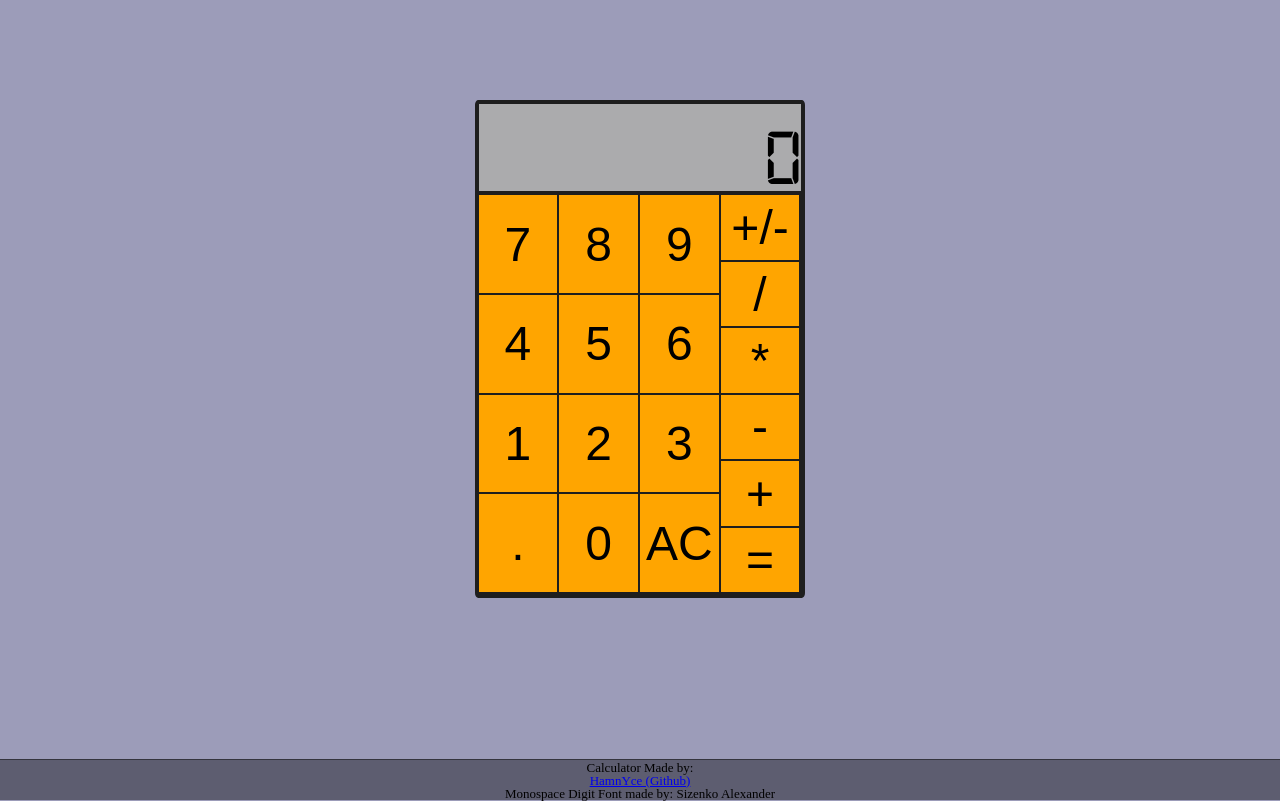
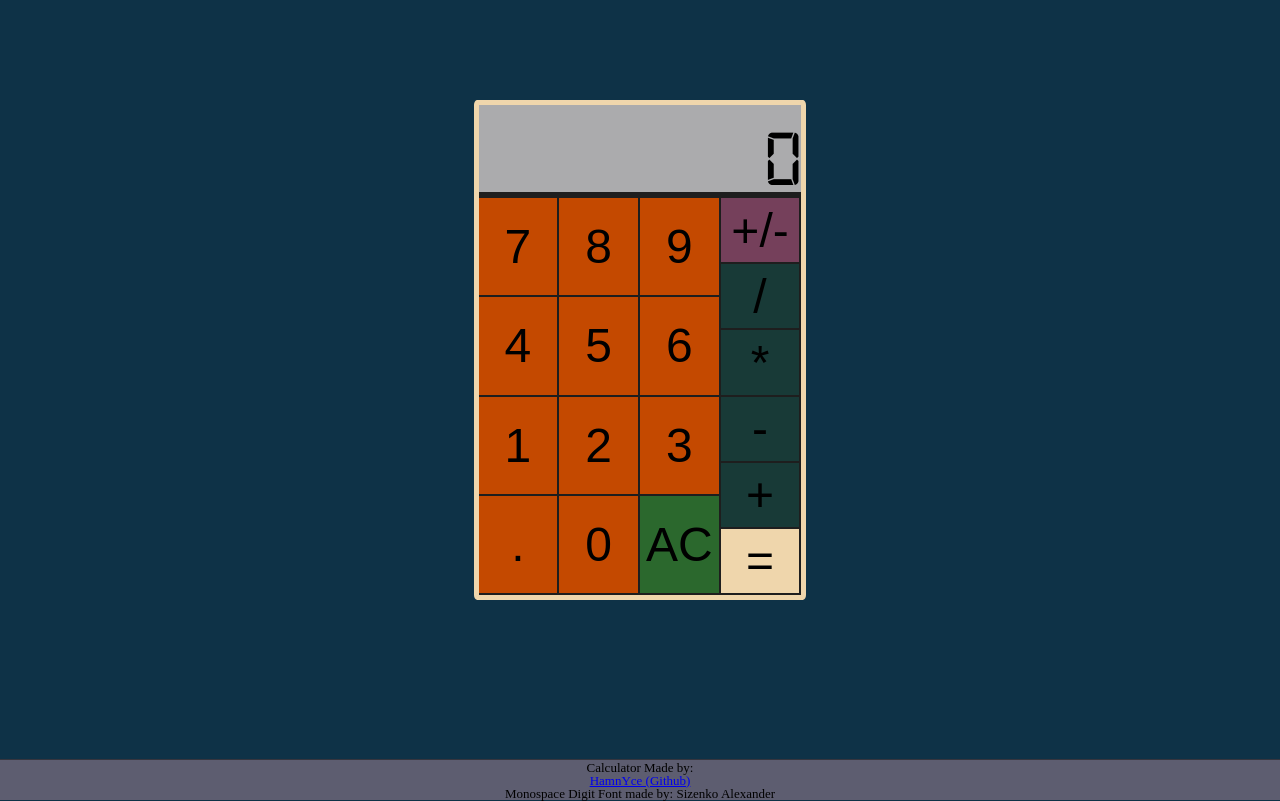
Before and after one commit to HamnYce/Odin-Project-Calculator, a plain HTML site: page index.html in a window 1280 px wide. Drawn offline with Linux system fonts and the light colour scheme.

Commit message:
fix bug with keyboard functionality change color scheme

```diff
--- a/css/main.css
+++ b/css/main.css
@@ -4,7 +4,7 @@
 }
 
 body {
-    background-color: rgb(156, 156, 185);
+    background-color: #0e3247;
 }
 
 #main {
@@ -21,7 +21,7 @@ body {
     flex-direction: column;
     align-items: center;
     height: 490px;
-    border:4px solid rgb(30, 30, 30);
+    border: 5px solid #efd6ac;
     border-radius: 1%;
 }
 
@@ -38,8 +38,8 @@ body {
 }
 
 #calc-body {
-    border-top: 4px solid rgb(30, 30, 30);
-    background-color: rgb(255, 166, 0);
+    border-top: 6px solid rgb(30, 30, 30);
+    background-color: #c44900;
     height: 82%;
     width: 100%;
     display: grid;
@@ -50,27 +50,38 @@ body {
     display: grid;
     grid-template-columns: 1fr 1fr 1fr;
     grid-auto-rows: 1fr;
+    column-gap: -2;
+}
+
+.calc-input,.calc-clear {
+    border: 0;
+    border-right: 2px solid rgb(30, 30, 30);
+    border-bottom: 2px solid rgb(30, 30, 30);
+    background-color: #c44900;
+    font-size: 3rem;
 }
 
 #calc-operators-container {
     display: grid;
 }
-
-
-.calc-input,.calc-clear {
-
-    border: 0;
-    border-right: 2px solid rgb(30, 30, 30);
-    border-bottom: 2px solid rgb(30, 30, 30);
-    background-color: orange;
-    font-size: 3rem;
+.operator-color {
+    background-color: #183a37;
 }
 
-.calc-input:hover {
-    background: cornflowerblue;
+#negativeButton {
+    background-color: #75405b;
 }
-.calc-input:active {
-    background-color: darkorange;
+#equalsButton {
+    background-color: #efd6ac;
+}
+#allClearButton {
+    background-color: #2b682d;
+}
+.calc-input:hover,#negativeButton:hover,#equalsButton:hover,#allClearButton:hover {
+    background: rgb(63, 94, 151);
+}
+.calc-input:active,.operator-color:active,#equalsButton:active,#negativeButton:active {
+    background-color: rgb(223, 203, 179);
     color:black;
 }
 
--- a/index.html
+++ b/index.html
@@ -33,12 +33,12 @@
                     <button id="allClearButton" class="calc-clear calc-input">AC</button>
                 </div>
                 <div id="calc-operators-container">
-                    <button id="negative-button" class="calc-input">+/-</button>
-                    <button class="calc-operator calc-input">/</button>
-                    <button class="calc-operator calc-input">*</button>
-                    <button class="calc-operator calc-input">-</button>
-                    <button class="calc-operator calc-input">+</button>
-                    <button id="equalsButton" class="calc-input">=</button>
+                    <button id="negativeButton" class="operator-color calc-input">+/-</button>
+                    <button class="operator-color calc-operator calc-input">/</button>
+                    <button class="operator-color calc-operator calc-input">*</button>
+                    <button class="operator-color calc-operator calc-input">-</button>
+                    <button class="operator-color calc-operator calc-input">+</button>
+                    <button id="equalsButton" class="operator-color calc-input">=</button>
                 </div>
             </div>
         </div>
--- a/js/calc.js
+++ b/js/calc.js
@@ -6,7 +6,7 @@ let firstNumber,currentOperator,secondNumber,total,clearTextFlag = true,reset;
     const operators = document.querySelectorAll('.calc-operator')
     const allClearButton = document.querySelector('#allClearButton')
     const equalsButton = document.querySelector('#equalsButton')
-    const negativeButton = document.querySelector("#negative-button")
+    const negativeButton = document.querySelector("#negativeButton")
     const decimalButton = document.querySelector("#decimal-button")
     const Browser = window
     buttons.forEach(button => {
@@ -32,8 +32,8 @@ function keyboardToDisplay(e) {
     let charCode = e.keyCode
     let char = e.key
 
-    if (charCode >= 48 && charCode <= 57) {
-        textToDisplay(null,e.key)
+    if (char >= "0" && char <= "9") {
+        textToDisplay(null,char)
     }
     else if (charCode == 65 || charCode == 67) {
         allClear()
@@ -41,7 +41,7 @@ function keyboardToDisplay(e) {
     else if (charCode == 8) {
         deleteContent()
     }
-    //using key instead of keyCode because + and = have same keycode
+    //using key instead of keyCode because + and = have same keycode (same with above '8' & '*')
     else if (char == "+" || char == "-" || char == "*" || char == "/") {
         operate(null,char)
     }
@@ -189,7 +189,7 @@ function checkSize() {
         reset = true;
     }
 }
-//should i add an option to remove the decimal point once placed? all it would take is an if statement or 2 like negativise() hmm
+
 function addDecimalPoint() {
     if (checkReset()) {
         clearTextFlag = false;
```
